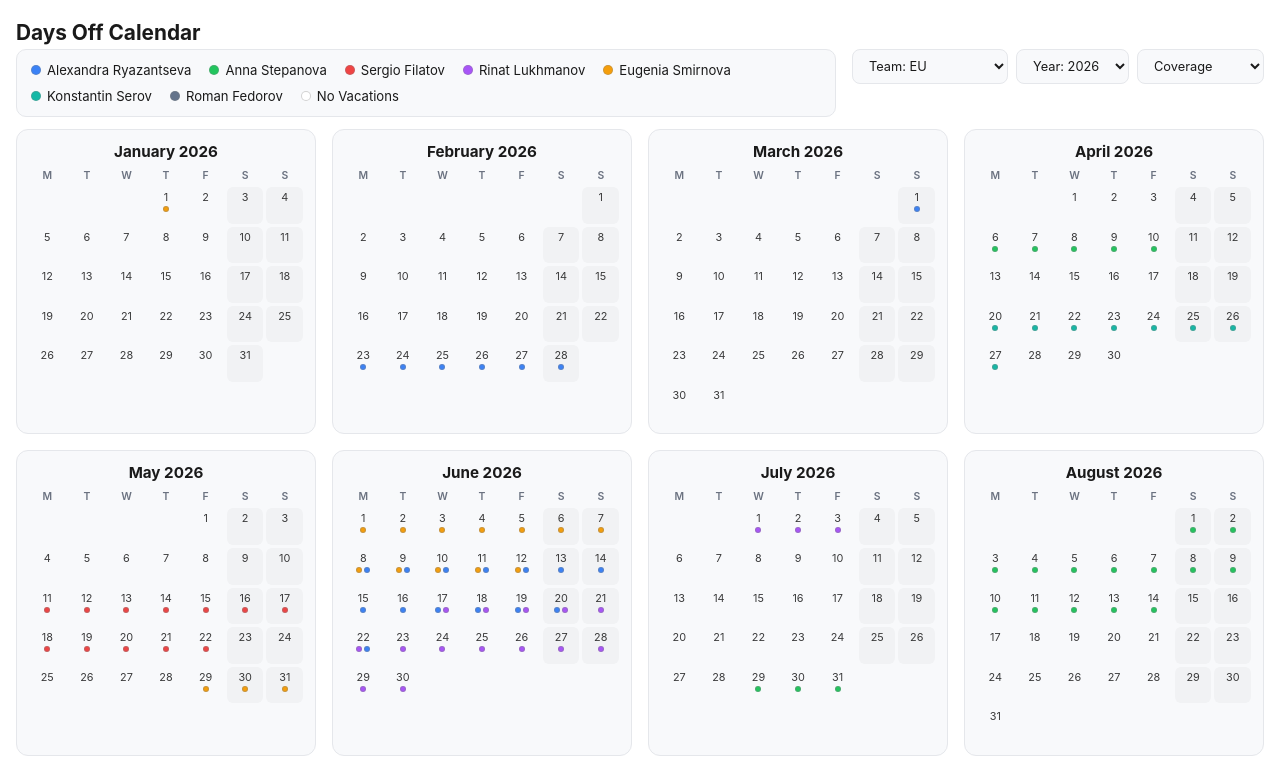
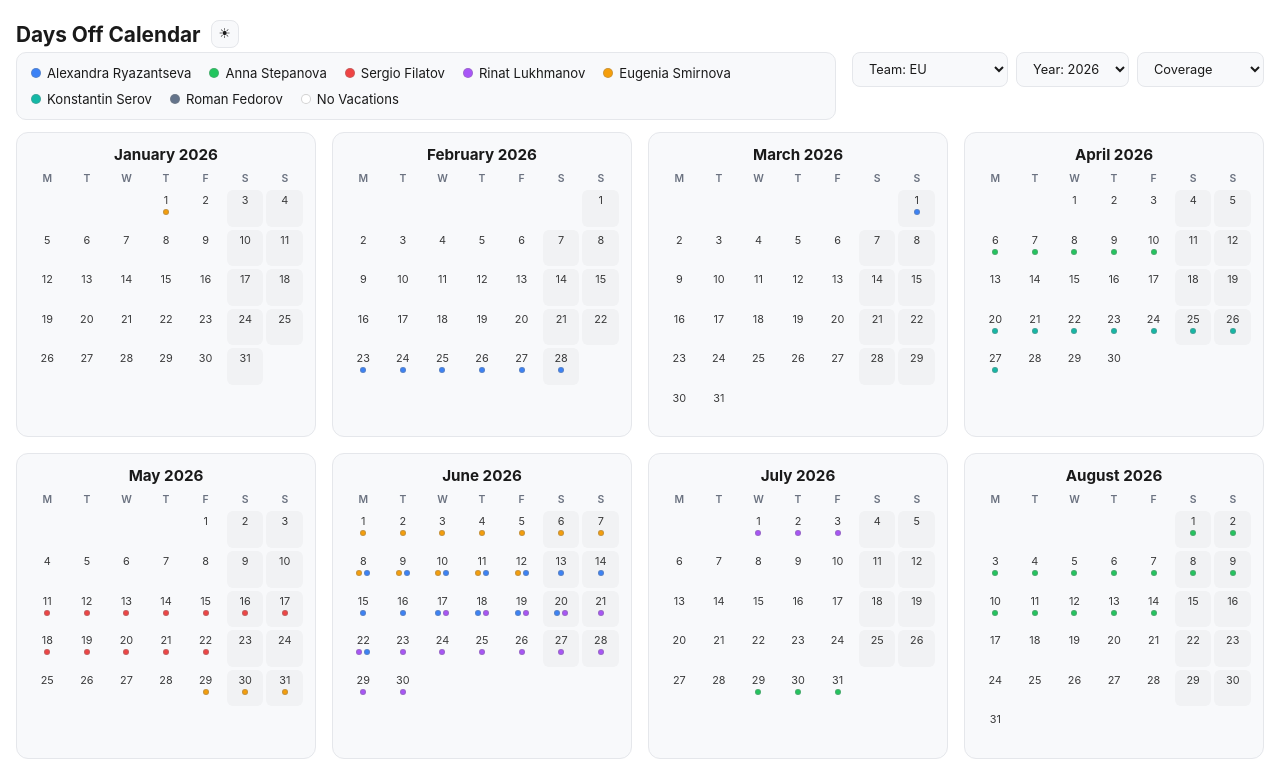
Before and after one commit to rinat-maestra/team-vacation-calendar, a plain HTML site: page calendar.html in a window 1280 px wide. Shown: the top 769 px of the page. Drawn offline with Linux system fonts and the light colour scheme.

Commit message:
feat: add light/dark theme toggle next to the title
Persists the choice in localStorage; defaults to the OS
prefers-color-scheme when nothing is stored yet.

```diff
--- a/calendar.html
+++ b/calendar.html
@@ -47,8 +47,14 @@
   }
   h1 {
     font-size: 1.3rem;
-    margin: 0 0 4px;
+    margin: 0;
     font-weight: 700;
+  }
+  .title-row {
+    display: flex;
+    align-items: center;
+    gap: 10px;
+    margin-bottom: 4px;
   }
   .subtitle {
     color: var(--muted);
@@ -170,6 +176,20 @@
     font-family: inherit;
     cursor: pointer;
   }
+  .theme-toggle {
+    background: var(--card-bg);
+    color: var(--fg);
+    border: 1px solid var(--border);
+    border-radius: 8px;
+    width: 28px;
+    height: 28px;
+    font-size: 0.85rem;
+    line-height: 1;
+    cursor: pointer;
+    display: inline-flex;
+    align-items: center;
+    justify-content: center;
+  }
   .table-title {
     font-size: 1.05rem;
     margin: 32px 0 12px;
@@ -259,7 +279,10 @@
 </style>
 </head>
 <body>
-  <h1>Days Off Calendar</h1>
+  <div class="title-row">
+    <h1>Days Off Calendar</h1>
+    <button id="themeToggle" class="theme-toggle" type="button" title="Toggle light / dark theme" aria-label="Toggle light / dark theme">&#9680;</button>
+  </div>
 
   <div class="header-row">
     <div class="legend" id="legend"></div>
@@ -481,7 +504,33 @@ const nvBody = document.getElementById("nvTableBody");
 const teamSelect = document.getElementById("teamSelect");
 const yearSelect = document.getElementById("yearSelect");
 const viewModeSelect = document.getElementById("viewMode");
+const themeToggle = document.getElementById("themeToggle");
 const dowLabels = ["M","T","W","T","F","S","S"];
+
+// ---------- Theme toggle ----------
+function applyTheme(theme) {
+  if (theme === "light" || theme === "dark") {
+    document.documentElement.setAttribute("data-theme", theme);
+  } else {
+    document.documentElement.removeAttribute("data-theme");
+  }
+  themeToggle.textContent = theme === "light" ? "☀" : "☾";
+}
+function currentEffectiveTheme() {
+  const explicit = document.documentElement.getAttribute("data-theme");
+  if (explicit) return explicit;
+  return window.matchMedia("(prefers-color-scheme: dark)").matches ? "dark" : "light";
+}
+(function initTheme() {
+  let saved = null;
+  try { saved = localStorage.getItem("calendarTheme"); } catch (e) {}
+  applyTheme(saved || currentEffectiveTheme());
+})();
+themeToggle.addEventListener("click", () => {
+  const next = currentEffectiveTheme() === "dark" ? "light" : "dark";
+  applyTheme(next);
+  try { localStorage.setItem("calendarTheme", next); } catch (e) {}
+});
 
 function peopleInTeam(team) {
   return Object.keys(PEOPLE).filter(name => team === "All" || PEOPLE[name].team === team);
```
